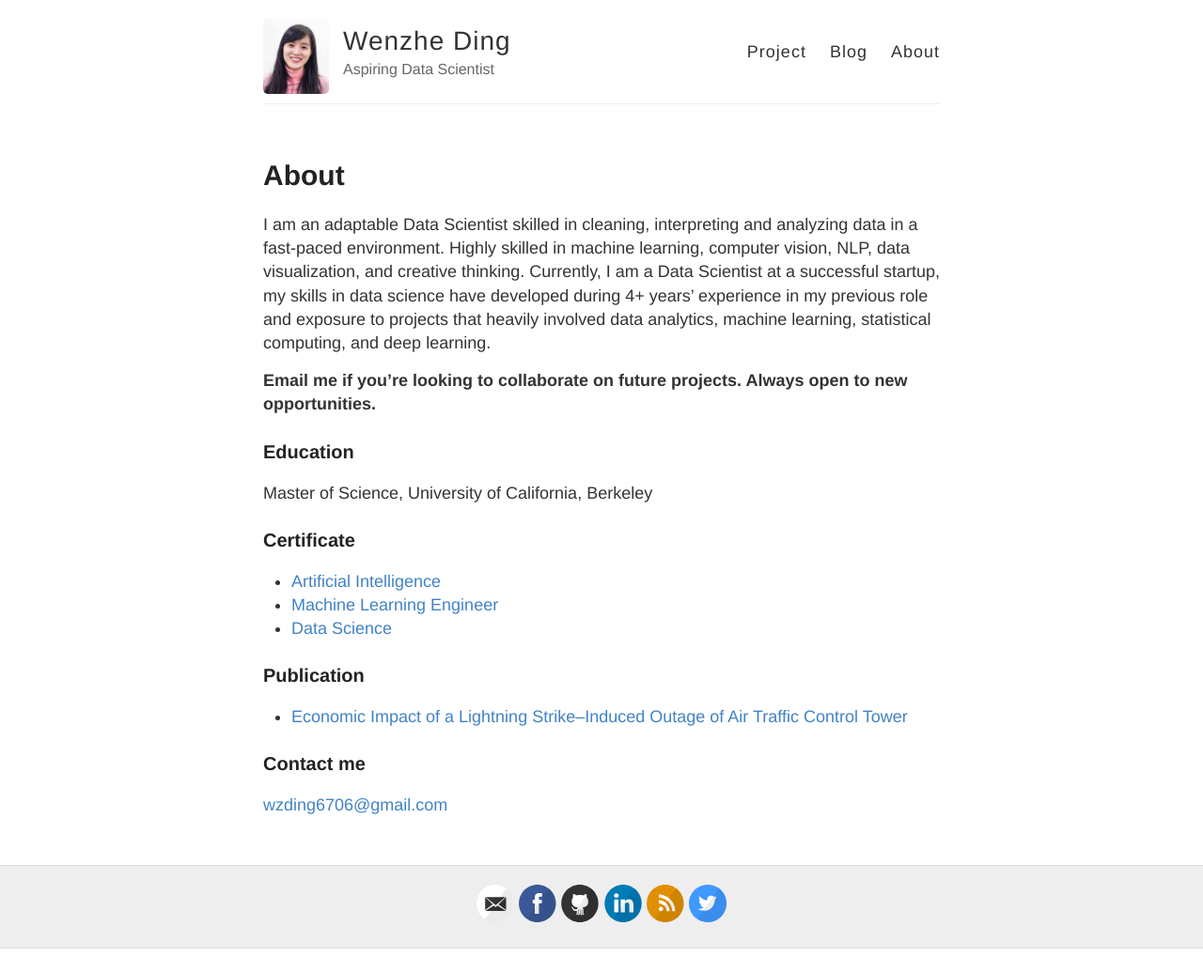
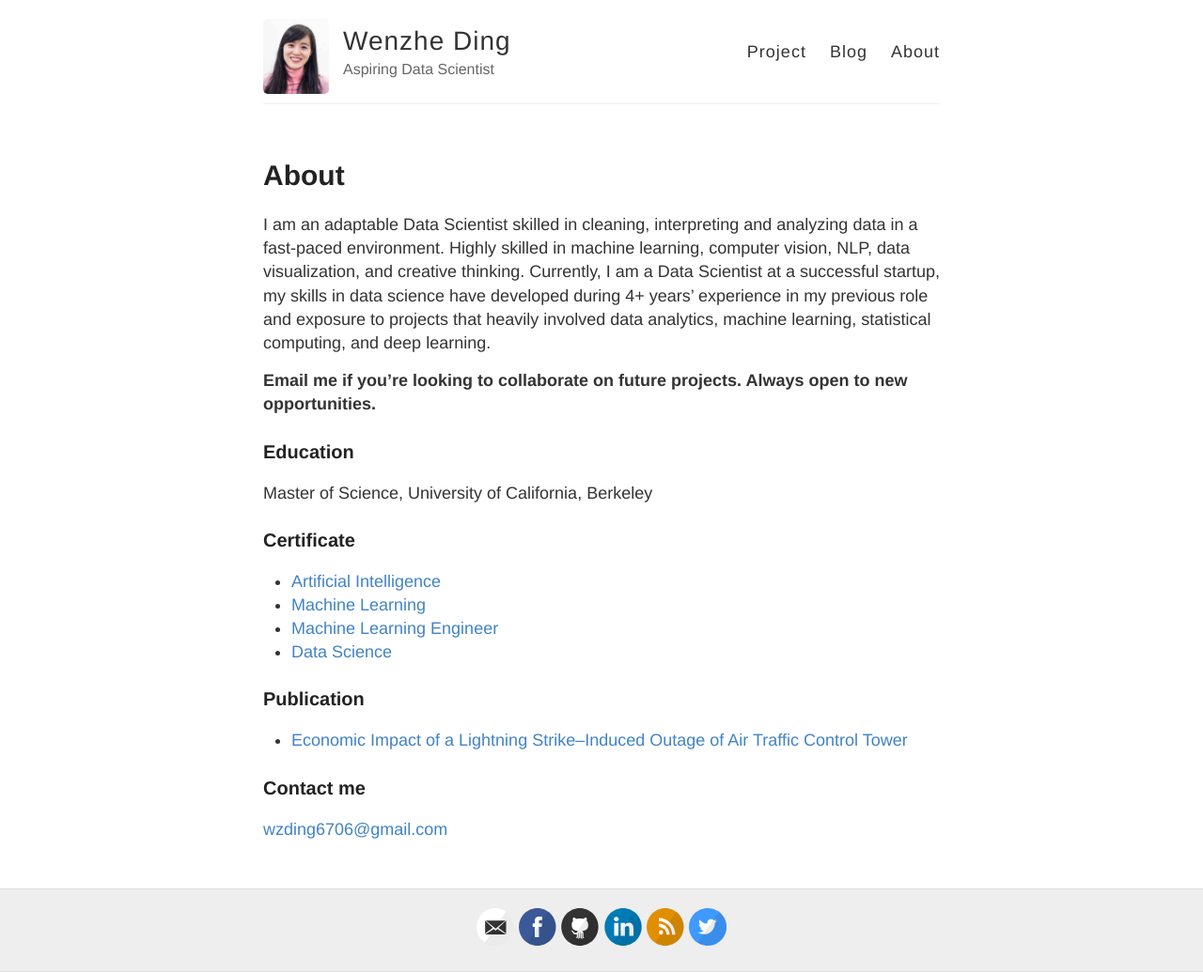
Before and after one commit to wzding/deprecated_wzding.github.io, a Jekyll site: the page built from about.md, in a window 1280 px wide. Shown: the whole page at 94% size. Built offline with Jekyll 4.4.1, drawn with Linux system fonts in a browser that asks for light colours; before the commit the page ends 1010 px from its top, so only the background shows below that.

Commit message:
added one certificate

```diff
--- a/about.md
+++ b/about.md
@@ -15,6 +15,7 @@ Master of Science, University of California, Berkeley
 ### Certificate
 
 * [Artificial Intelligence](https://wzding.github.io/wzding.github.io/AI_nano.pdf){:target="_blank"}
+* [Machine Learning](https://www.coursera.org/account/accomplishments/certificate/W5KPU8DHVV7Y)
 * [Machine Learning Engineer](https://wzding.github.io/wzding.github.io/ml_nano.pdf){:target="_blank"}
 * [Data Science](https://wzding.github.io/wzding.github.io/data_analyst.pdf){:target="_blank"}
 
```
